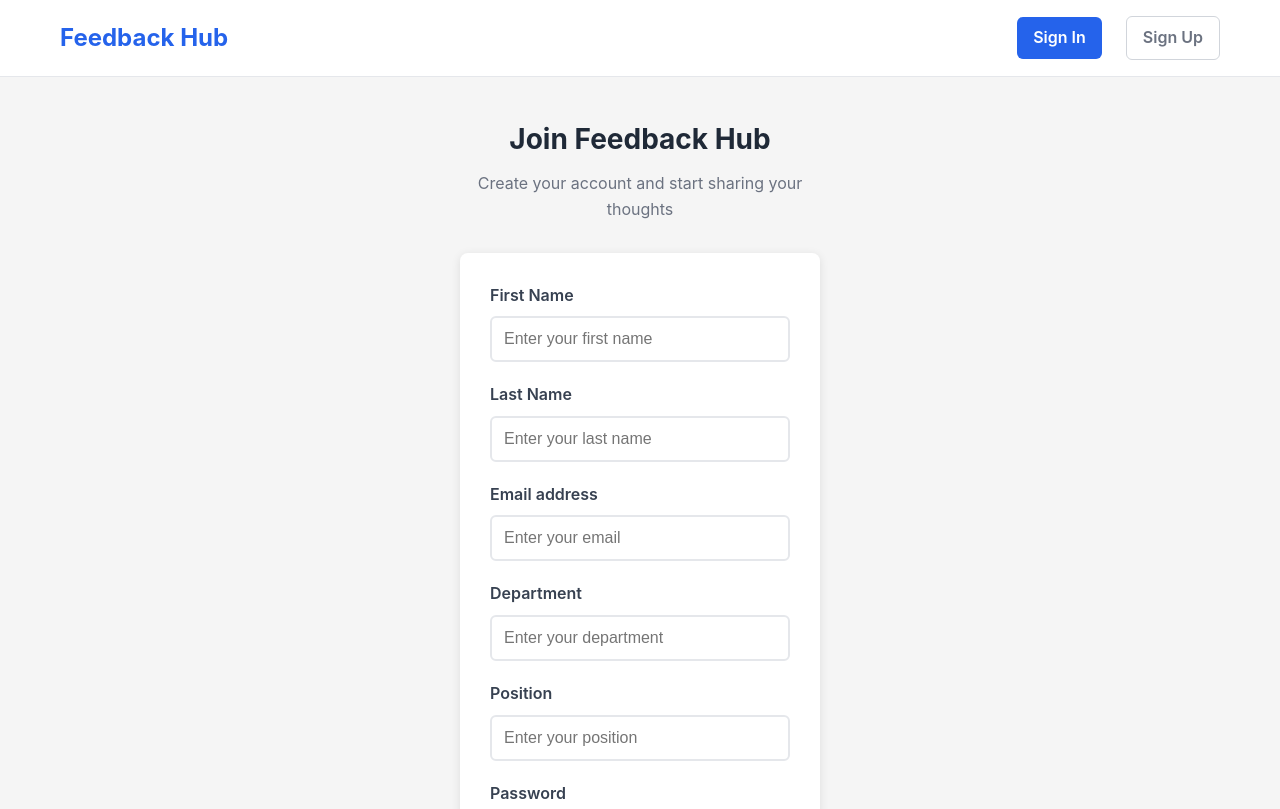
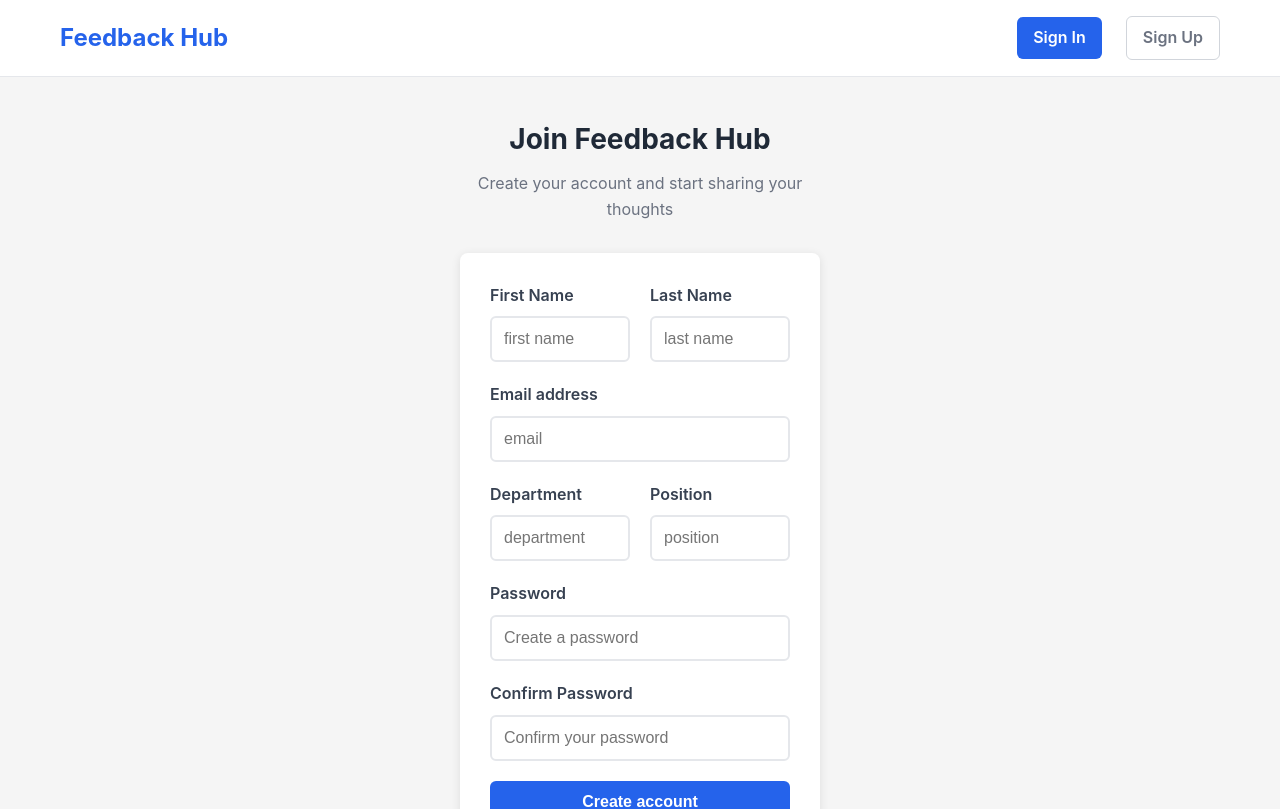
Before and after one commit to Suryakanchetti/EmployeeFeedbackapp, a React (Create React App) app: page /register in a window 1280 px wide. Shown: the top 809 px of the page. Built offline with nearby package versions, Linux system fonts and the light colour scheme; no server answers.

Commit message:
worked on ui

```diff
--- a/src/components/Register.js
+++ b/src/components/Register.js
@@ -219,6 +219,7 @@ const Register = () => {
             </div>
           )}
 
+          <div style={{ display: 'grid', gridTemplateColumns: '1fr 1fr', gap: '20px' }}>
             <div style={formGroupStyle}>
               <label style={labelStyle}>First Name</label>
               <input
@@ -227,7 +228,7 @@ const Register = () => {
                 value={formData.firstName}
                 onChange={handleChange}
                 style={loading ? { ...inputStyle, opacity: 0.6 } : inputStyle}
-              placeholder="Enter your first name"
+                placeholder="first name"
                 required
                 disabled={loading}
                 onFocus={(e) => e.target.style.border = '2px solid #2563eb'}
@@ -243,12 +244,13 @@ const Register = () => {
                 value={formData.lastName}
                 onChange={handleChange}
                 style={loading ? { ...inputStyle, opacity: 0.6 } : inputStyle}
-              placeholder="Enter your last name"
+                placeholder="last name"
                 required
                 disabled={loading}
                 onFocus={(e) => e.target.style.border = '2px solid #2563eb'}
                 onBlur={(e) => e.target.style.border = '2px solid #e5e7eb'}
               />
+            </div>
           </div>
 
           <div style={formGroupStyle}>
@@ -259,7 +261,7 @@ const Register = () => {
               value={formData.email}
               onChange={handleChange}
               style={loading ? { ...inputStyle, opacity: 0.6 } : inputStyle}
-              placeholder="Enter your email"
+              placeholder="email"
               required
               disabled={loading}
               onFocus={(e) => e.target.style.border = '2px solid #2563eb'}
@@ -267,6 +269,7 @@ const Register = () => {
             />
           </div>
 
+          <div style={{ display: 'grid', gridTemplateColumns: '1fr 1fr', gap: '20px' }}>
             <div style={formGroupStyle}>
               <label style={labelStyle}>Department</label>
               <input
@@ -275,7 +278,7 @@ const Register = () => {
                 value={formData.department}
                 onChange={handleChange}
                 style={loading ? { ...inputStyle, opacity: 0.6 } : inputStyle}
-              placeholder="Enter your department"
+                placeholder="department"
                 required
                 disabled={loading}
                 onFocus={(e) => e.target.style.border = '2px solid #2563eb'}
@@ -291,12 +294,13 @@ const Register = () => {
                 value={formData.position}
                 onChange={handleChange}
                 style={loading ? { ...inputStyle, opacity: 0.6 } : inputStyle}
-              placeholder="Enter your position"
+                placeholder="position"
                 required
                 disabled={loading}
                 onFocus={(e) => e.target.style.border = '2px solid #2563eb'}
                 onBlur={(e) => e.target.style.border = '2px solid #e5e7eb'}
               />
+            </div>
           </div>
 
           <div style={formGroupStyle}>
```
Lines whose indentation alone changed are shown as unchanged.
